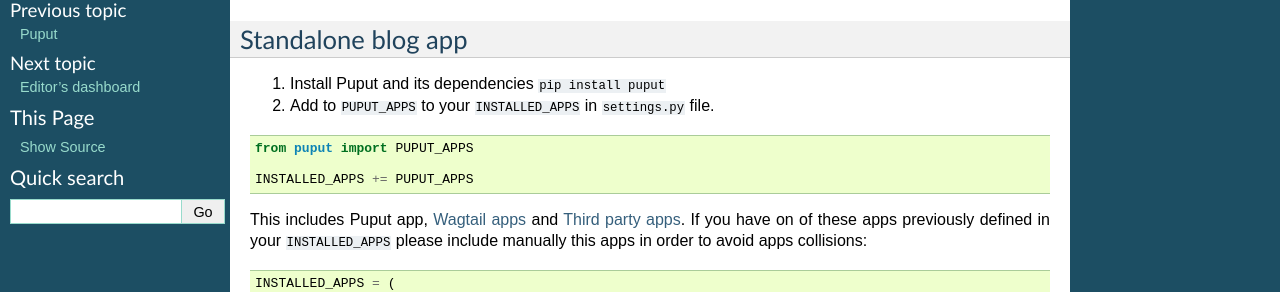
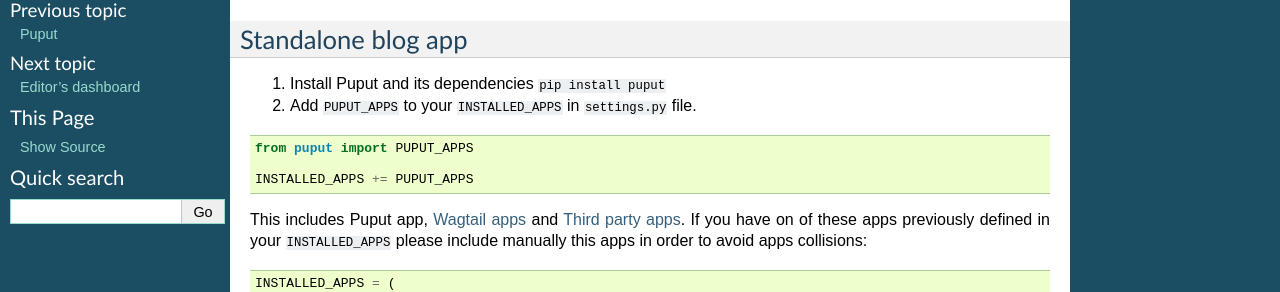
Before and after one commit to APSL/puput, a Sphinx documentation site: the page built from docs/setup.rst, in a window 1280 px wide. Shown: the part 133-425 px from the top of the page. Built offline with Sphinx 7.4.7, drawn with Linux system fonts in a browser that asks for light colours.

Commit message:
Fix documentation typo

```diff
--- a/README.rst
+++ b/README.rst
@@ -37,7 +37,7 @@
 -------------------
 1. Install Puput and its dependencies :code:`pip install puput`
 
-2. Add to :code:`PUPUT_APPS` to your :code:`INSTALLED_APPS` in :code:`settings.py` file.
+2. Add :code:`PUPUT_APPS` to your :code:`INSTALLED_APPS` in :code:`settings.py` file.
 
 .. code-block:: python
 
--- a/docs/setup.rst
+++ b/docs/setup.rst
@@ -10,7 +10,7 @@
 -------------------
 1. Install Puput and its dependencies :code:`pip install puput`
 
-2. Add to :code:`PUPUT_APPS` to your :code:`INSTALLED_APPS` in :file:`settings.py` file.
+2. Add :code:`PUPUT_APPS` to your :code:`INSTALLED_APPS` in :file:`settings.py` file.
 
 .. code-block:: python
 
```
